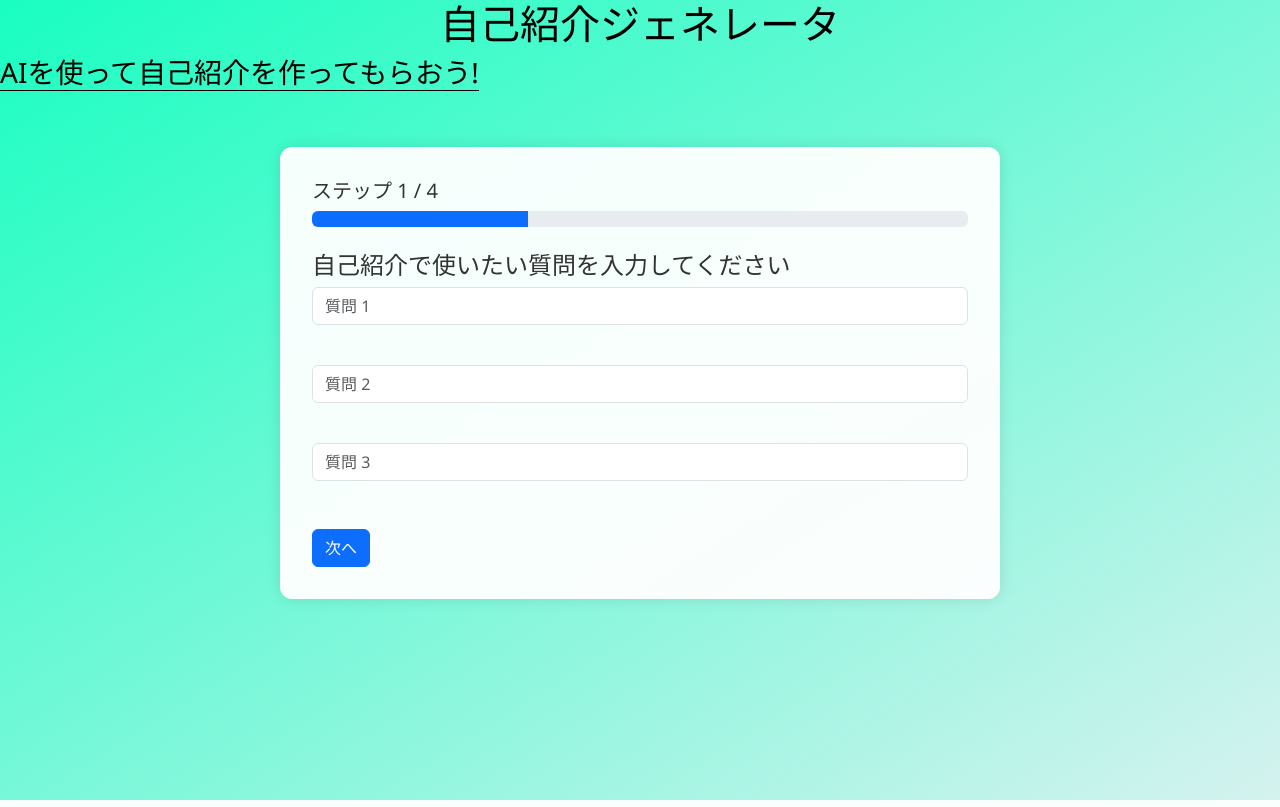
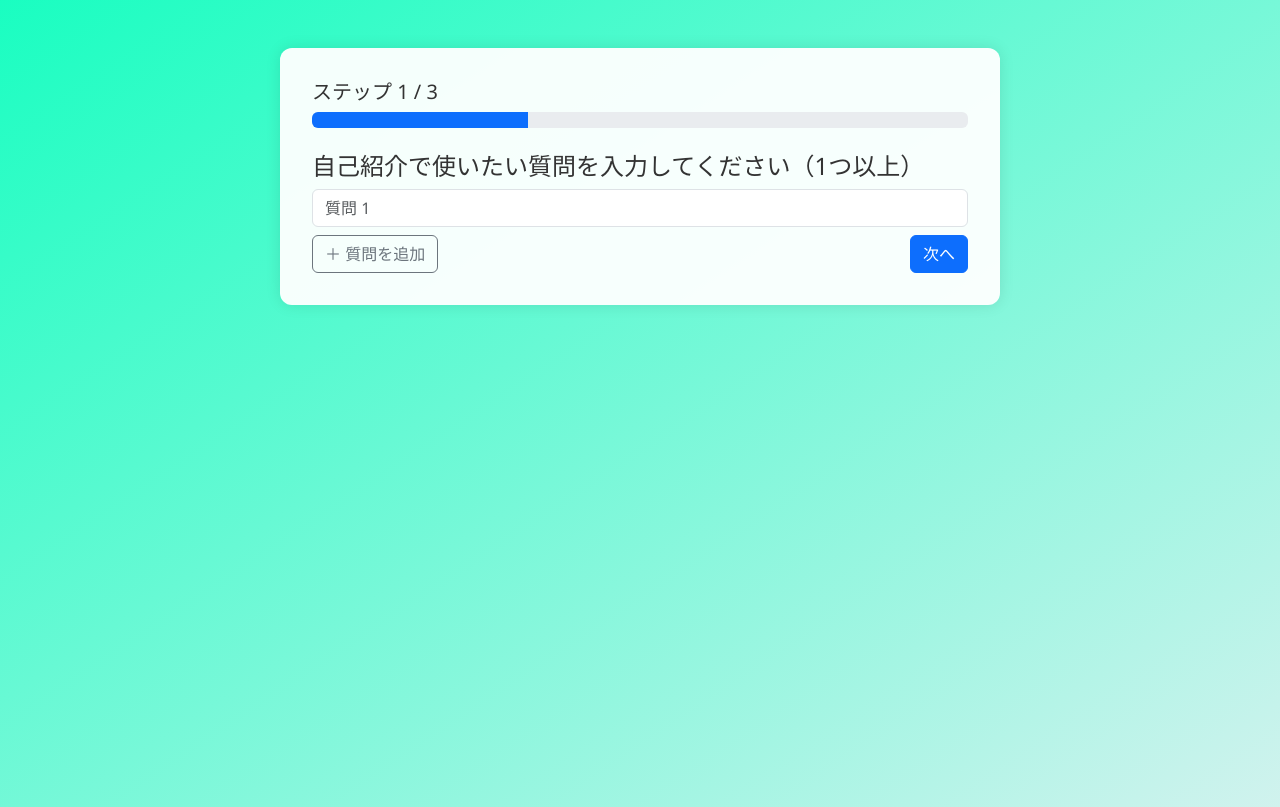
Before and after one commit to FCS-M1/My-Colle, a Flask app: page / in a window 1280 px wide. Shown: the top 807 px of the page. Run offline with Flask 3, Linux system fonts and the light colour scheme; some web fonts are replaced.

Commit message:
質問数を可変にした

```diff
--- a/app.py
+++ b/app.py
@@ -15,11 +15,16 @@ def home():
 
 @app.route("/generate_extra_questions", methods=["POST"])
 def generate_extra():
-    answers = request.json.get("answers", {})
-    prompt = "以下の質問と回答を元に、さらに深く知るための追加質問を3つ日本語で生成してください。その際に「了解」等の返答や補足や説明は一切不要で, 追加質問文のみを出力すること。\n"
+    data = request.json
+    answers = data.get("answers", {})
+    count = max(2, int(data.get("extra_count", 3)))  # ユーザー指定 or 最小2
+
+    prompt = f"以下の質問と回答を元に、さらに深く知るための追加質問を{count}つ, 日本語で生成してください。\n"
+    prompt += "その際に「了解」等の返答や補足や説明は一切不要で、追加質問文のみを出力すること。\n"
     for q, a in answers.items():
         prompt += f"Q: {q}\nA: {a}\n"
     prompt += "\n追加質問:"
+
     response = model.generate_content(prompt)
     extra_questions = [line.strip(" 1234567890.").strip() for line in response.text.strip().splitlines() if line.strip()]
     return jsonify({"extra_questions": extra_questions})
@@ -38,8 +43,8 @@ def generate_intro():
     prompt += "その際に「了解」等の返答や補足や説明は一切不要で, 自己紹介文章のみを出力すること。\n"
     for q, a in answers.items():
         prompt += f"Q: {q}\nA: {a}\n"
+    prompt += "\n自己紹介文:"
 
-    prompt += "\n自己紹介文:"
     response = model.generate_content(prompt)
     return jsonify({"introduction": response.text.strip()})
 
--- a/templates/index.html
+++ b/templates/index.html
@@ -7,27 +7,26 @@
   <link href="{{ url_for('static', filename='style.css') }}" rel="stylesheet">
 </head>
 <body>
-  <h1> 自己紹介ジェネレータ </h1>
-  <h3> AIを使って自己紹介を作ってもらおう! </h3>
-
   <div class="container mt-5">
-
     <!-- ステップバー -->
     <div class="mb-4">
-      <h5 id="step-label">ステップ 1 / 4</h5>
+      <h5 id="step-label">ステップ 1 / 3</h5>
       <div class="progress">
         <div id="progress-bar" class="progress-bar" style="width: 33%;"></div>
       </div>
     </div>
 
-    <!-- ステップ1: 初期質問入力 -->
+    <!-- ステップ1: 質問入力 -->
     <div id="step1" class="fade-in">
-      <h4>自己紹介で使いたい質問を入力してください</h4>
+      <h4>自己紹介で使いたい質問を入力してください（1つ以上）</h4>
       <form id="initial-question-form" autocomplete="off">
-        <input class="form-control my-2" name="question1" required placeholder="質問 1"><br>
-        <input class="form-control my-2" name="question2" required placeholder="質問 2"><br>
-        <input class="form-control my-2" name="question3" required placeholder="質問 3"><br>
-        <button class="btn btn-primary mt-3">次へ</button>
+        <div id="question-inputs">
+          <input class="form-control my-2" name="question1" required placeholder="質問 1">
+        </div>
+        <div class="d-flex justify-content-between mt-2">
+          <button type="button" class="btn btn-outline-secondary" id="add-question-btn">＋ 質問を追加</button>
+          <button class="btn btn-primary">次へ</button>
+        </div>
       </form>
     </div>
 
@@ -35,51 +34,61 @@
     <div id="step2" class="hidden fade-in">
       <h4>質問に答えてください</h4>
       <form id="answer-form"></form>
+      <div id="slider-section" class="mt-4">
+        <label for="extra-count" class="form-label">追加質問の数（2〜10）</label>
+        <input type="range" class="form-range" id="extra-count" min="2" max="10" value="3" step="1">
+        <div>選択中: <span id="extra-count-value">3</span> 問</div>
+      </div>
     </div>
 
-    <!-- スピナー表示（追加質問生成中） -->
+    <!-- スピナー（質問生成中） -->
     <div id="loading-spinner" class="d-none text-center my-4">
       <div class="spinner-border text-primary" role="status">
         <span class="visually-hidden">Loading...</span>
       </div>
-      <p>🤖 追加の質問を生成中...</p>
+      <p>追加の質問を生成中...</p>
     </div>
 
-    <!-- ステップ3: 追加質問回答 -->
+    <!-- ステップ3: 追加質問に答える + スタイル指定 + 生成 -->
     <div id="step3" class="hidden fade-in">
       <h4>さらに深掘りして答えてください</h4>
-      <form id="extra-answer-form">
-        <!-- JSで質問が動的に挿入される -->
-      </form>
-
+      <form id="extra-answer-form"></form>
     </div>
 
-
-    <!-- スピナー表示（自己紹介生成中） -->
+    <!-- スピナー（自己紹介生成中） -->
     <div id="intro-loading-spinner" class="d-none text-center my-4">
       <div class="spinner-border text-success" role="status">
         <span class="visually-hidden">Loading...</span>
       </div>
-      <p>🤖 自己紹介を生成中...</p>
+      <p>自己紹介を生成中...</p>
     </div>
 
-    <!-- ステップ4: 結果表示 -->
+    <!-- ステップ4: 結果 -->
     <div id="result" class="hidden fade-in">
       <h4>あなたの自己紹介文</h4>
       <div class="card p-4 my-3 shadow-sm">
         <p id="intro-text"></p>
+        <div class="text-end">
+          <button id="copy-btn" class="btn btn-outline-secondary btn-sm">コピーする</button>
+        </div>
       </div>
-      <button id="copy-btn" class="btn btn-outline-primary mt-2">コピーする</button>
-      <p id="copy-status" class="text-success small mt-1" style="display: none;">コピーしました！</p>
-
       <button id="restart-btn" class="btn btn-secondary">最初に戻る</button>
     </div>
-
   </div>
 
   <script>
     let questions = [];
-    let answers = {};
+    let answers = [];
+    let questionCount = 1;
+
+    document.getElementById("add-question-btn").addEventListener("click", () => {
+      questionCount++;
+      const div = document.createElement("div");
+      div.innerHTML = `<input class="form-control my-2" name="question${questionCount}" required placeholder="質問 ${questionCount}">`;
+      document.getElementById("question-inputs").appendChild(div);
+    });
+
+    window.addEventListener("DOMContentLoaded", setupInitialFormSubmit);
 
     function setupInitialFormSubmit() {
       document.getElementById("initial-question-form").addEventListener("submit", async (e) => {
@@ -99,38 +108,22 @@
       });
     }
 
-    // ステップ1 → ステップ2
-    document.getElementById("initial-question-form").addEventListener("submit", async (e) => {
-      e.preventDefault();
-      const formData = new FormData(e.target);
-      questions = Array.from(formData.values()).filter(q => q.trim());
-      updateProgress(2);
-
-      const form = document.getElementById("answer-form");
-      form.innerHTML = "";
-      questions.forEach(q => {
-        form.innerHTML += `<label>${q}</label><input name="${q}" class="form-control my-2" required>`;
-      });
-      form.innerHTML += `<button class="btn btn-success mt-3">次へ</button>`;
-
-      toggleSteps("step1", "step2");
-    });
-
     // ステップ2 → ステップ3
     document.getElementById("answer-form").addEventListener("submit", async (e) => {
       e.preventDefault();
+      let answers = {};
       const formData = new FormData(e.target);
       formData.forEach((v, k) => answers[k] = v);
+      const extraCount = parseInt(document.getElementById("extra-count").value);
 
       document.getElementById("loading-spinner").classList.remove("d-none");
 
       const res = await fetch("/generate_extra_questions", {
         method: "POST",
         headers: { "Content-Type": "application/json" },
-        body: JSON.stringify({ answers })
+        body: JSON.stringify({ answers, extra_count: extraCount })
       });
       const data = await res.json();
-
       document.getElementById("loading-spinner").classList.add("d-none");
 
       const form = document.getElementById("extra-answer-form");
@@ -138,28 +131,27 @@
       data.extra_questions.forEach(q => {
         form.innerHTML += `<label>${q}</label><input name="${q}" class="form-control my-2" required>`;
       });
-
       form.innerHTML += `
-      <div class="mt-4">
-        <h5>どのようなスタイルの自己紹介にしますか？</h5>
-        <input id="style-choice" class="form-control mt-2" placeholder="例: 関西弁でおもしろく / 小泉構文風に など">
-      </div>
-      <button class="btn btn-info mt-3">自己紹介を生成</button>
-    `;
-
+        <div class="mt-4">
+          <h5>どのようなスタイルの自己紹介にしますか？</h5>
+          <input id="style-choice" class="form-control mt-2" placeholder="例: 関西弁でおもしろく / 小泉構文風に など">
+        </div>
+        <div class="text-center">
+          <button class="btn btn-info mt-4">自己紹介を生成</button>
+        </div>
+      `;
 
       updateProgress(3);
       toggleSteps("step2", "step3");
     });
 
-
-    // ステップ3 → 結果表示
+    // ステップ3 → 結果
     document.getElementById("extra-answer-form").addEventListener("submit", async (e) => {
       e.preventDefault();
       const formData = new FormData(e.target);
       formData.forEach((v, k) => answers[k] = v);
+      const style = document.getElementById("style-choice").value.trim();
 
-      const style = document.getElementById("style-choice").value.trim();
       document.getElementById("intro-loading-spinner").classList.remove("d-none");
 
       const res = await fetch("/generate_intro", {
@@ -167,40 +159,45 @@
         headers: { "Content-Type": "application/json" },
         body: JSON.stringify({ answers, style })
       });
-
       const data = await res.json();
       document.getElementById("intro-loading-spinner").classList.add("d-none");
 
       toggleSteps("step3", "result");
-      updateProgress(4);
       document.getElementById("intro-text").innerText = data.introduction;
+    });
 
+    // コピー機能
+    document.getElementById("copy-btn").addEventListener("click", () => {
+      const text = document.getElementById("intro-text").innerText;
+      navigator.clipboard.writeText(text).then(() => {
+        const btn = document.getElementById("copy-btn");
+        const original = btn.innerText;
+        btn.innerText = "コピーしました！";
+        btn.disabled = true;
+        setTimeout(() => {
+          btn.innerText = original;
+          btn.disabled = false;
+        }, 1500);
+      }).catch(() => alert("コピーに失敗しました。"));
     });
 
     // 最初に戻る
     document.getElementById("restart-btn").addEventListener("click", () => {
       questions = [];
       answers = {};
-      document.getElementById("initial-question-form").innerHTML = `
-        <input class="form-control my-2" name="question1" required placeholder="質問 1"><br>
-        <input class="form-control my-2" name="question2" required placeholder="質問 2"><br>
-        <input class="form-control my-2" name="question3" required placeholder="質問 3"><br>
-        <button class="btn btn-primary mt-3">次へ</button>
+      questionCount = 1;
+      document.getElementById("question-inputs").innerHTML = `
+        <input class="form-control my-2" name="question1" required placeholder="質問 1">
       `;
-
       document.getElementById("answer-form").innerHTML = "";
       document.getElementById("extra-answer-form").innerHTML = "";
-      document.getElementById("style-choice")?.remove(); // 安全に削除
       document.getElementById("intro-text").innerText = "";
       document.getElementById("loading-spinner").classList.add("d-none");
       document.getElementById("intro-loading-spinner").classList.add("d-none");
       updateProgress(1);
       toggleSteps("result", "step1");
-
-      // ✅ submit イベント再登録
       setupInitialFormSubmit();
     });
-
 
     function toggleSteps(hideId, showId) {
       document.getElementById(hideId).classList.add("hidden");
@@ -210,20 +207,16 @@
     function updateProgress(step) {
       const bar = document.getElementById("progress-bar");
       const label = document.getElementById("step-label");
-      const percent = step === 1 ? 25 : step === 2 ? 50 : step === 3 ? 75 : 100;
+      const percent = step === 1 ? 33 : step === 2 ? 66 : 100;
       bar.style.width = `${percent}%`;
-      label.textContent = `ステップ ${step} / 4`;
+      label.textContent = `ステップ ${step} / 3`;
     }
 
-    document.getElementById("copy-btn").addEventListener("click", () => {
-      const text = document.getElementById("intro-text").innerText;
-      navigator.clipboard.writeText(text).then(() => {
-        const status = document.getElementById("copy-status");
-        status.style.display = "block";
-        setTimeout(() => status.style.display = "none", 2000);
-      });
+    document.addEventListener("input", (e) => {
+      if (e.target.id === "extra-count") {
+        document.getElementById("extra-count-value").innerText = e.target.value;
+      }
     });
-
   </script>
 </body>
 </html>
```
